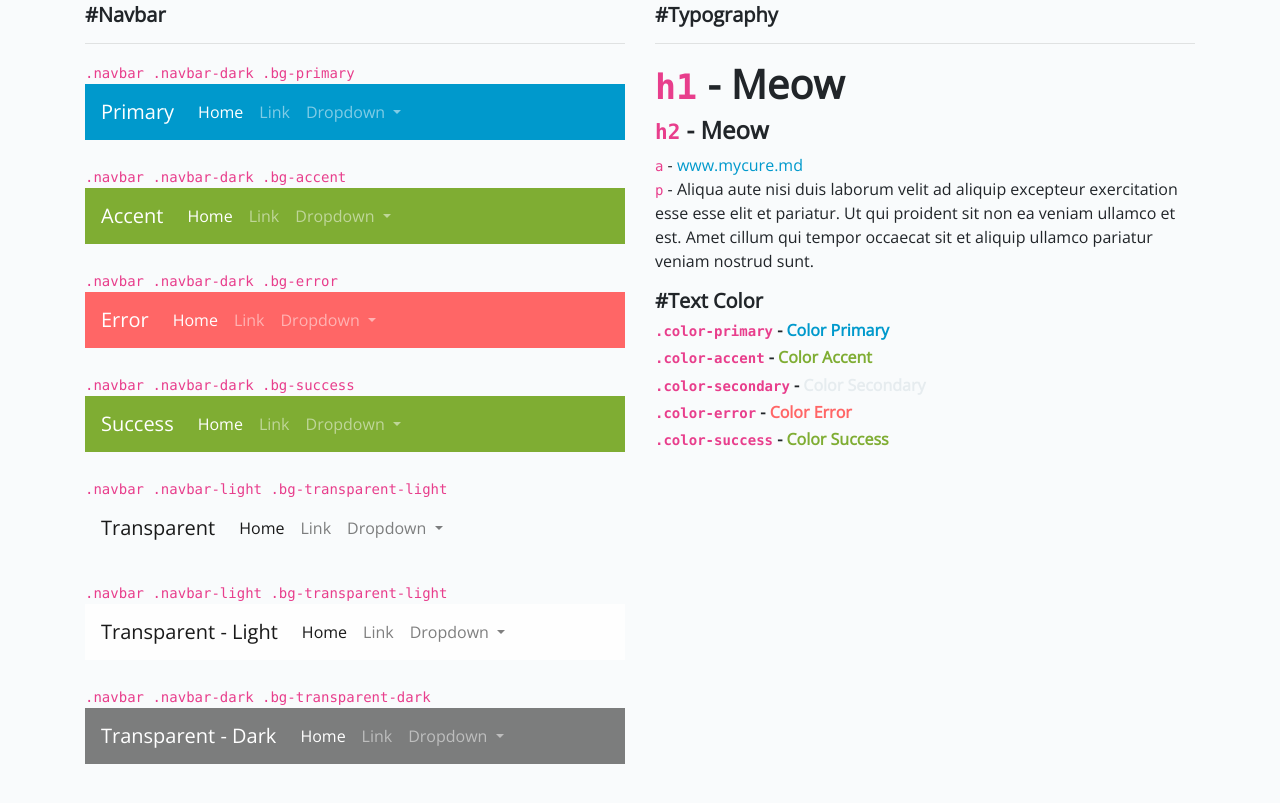
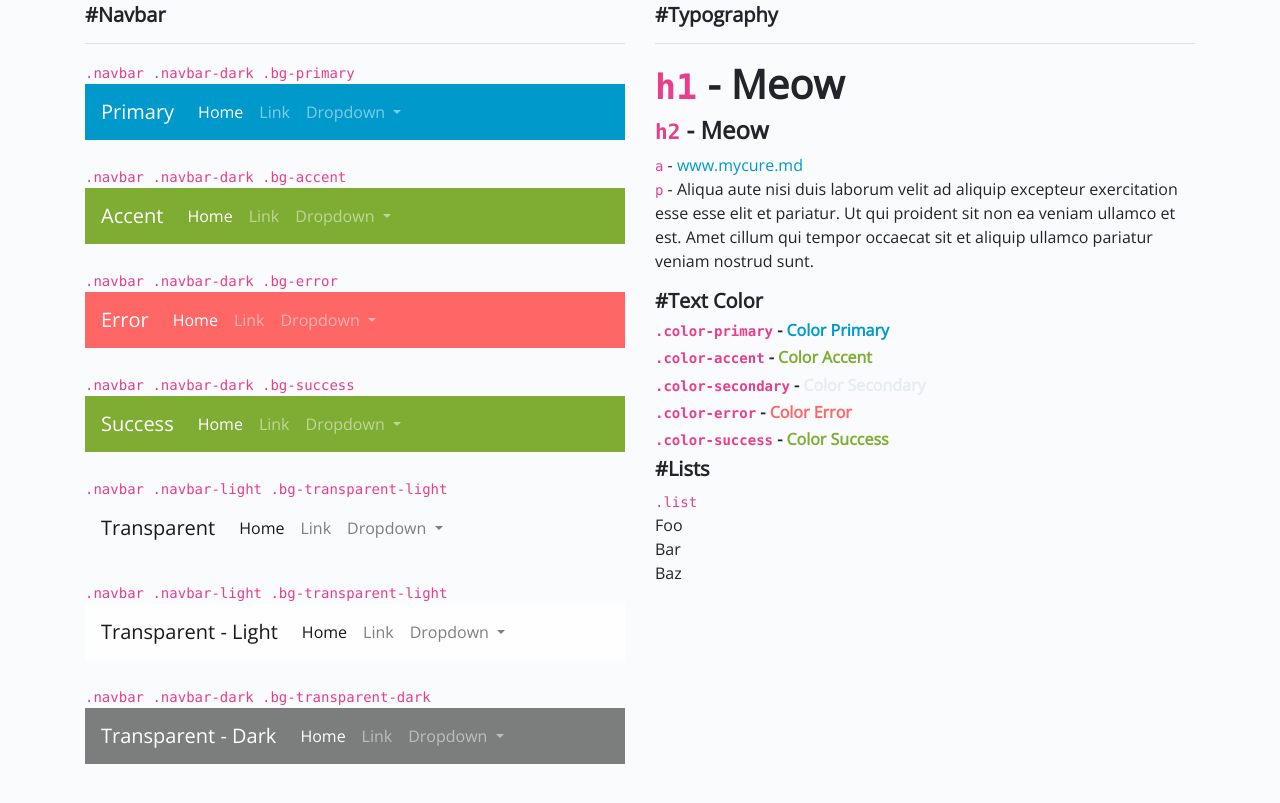
Before and after one commit to mycurelabs/kidlat-css, a website: page index.html in a window 1280 px wide. Shown: the part 923-1726 px from the top of the page. Drawn offline with nearby package versions, Linux system fonts and the light colour scheme.

Commit message:
Added list sample

```diff
--- a/index.html
+++ b/index.html
@@ -292,6 +292,13 @@
         <h6><code>.color-secondary</code> - <span class="color-secondary">Color Secondary</span></h6>
         <h6><code>.color-error</code> - <span class="color-error">Color Error</span></h6>
         <h6><code>.color-success</code> - <span class="color-success">Color Success</span></h6>
+        <h5>#Lists</h5>
+        <code>.list</code>
+        <ul class="list">
+          <li>Foo</li>
+          <li>Bar</li>
+          <li>Baz</li>
+        </ul>
       </div>
     </div>
   </div>
```
